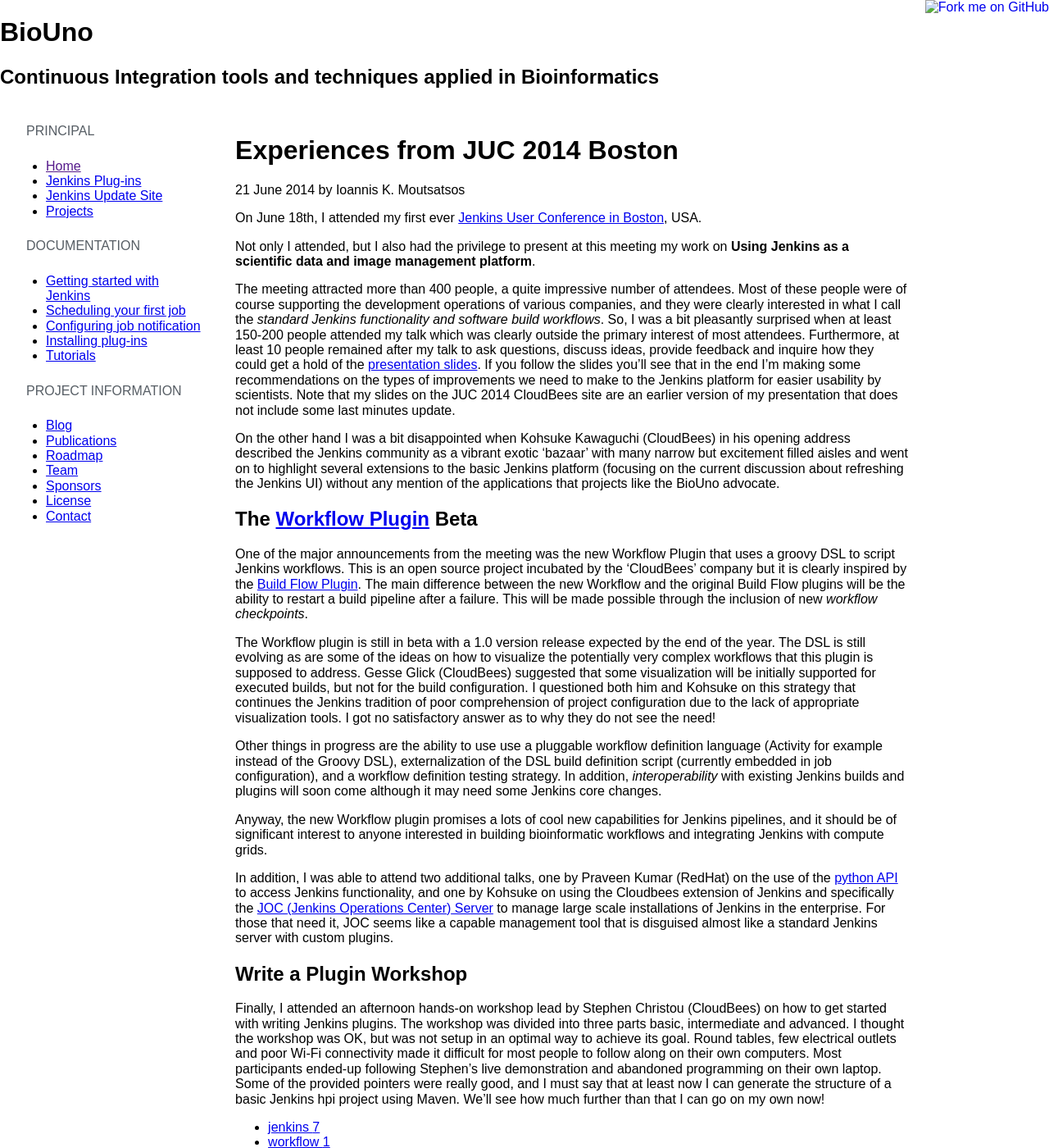
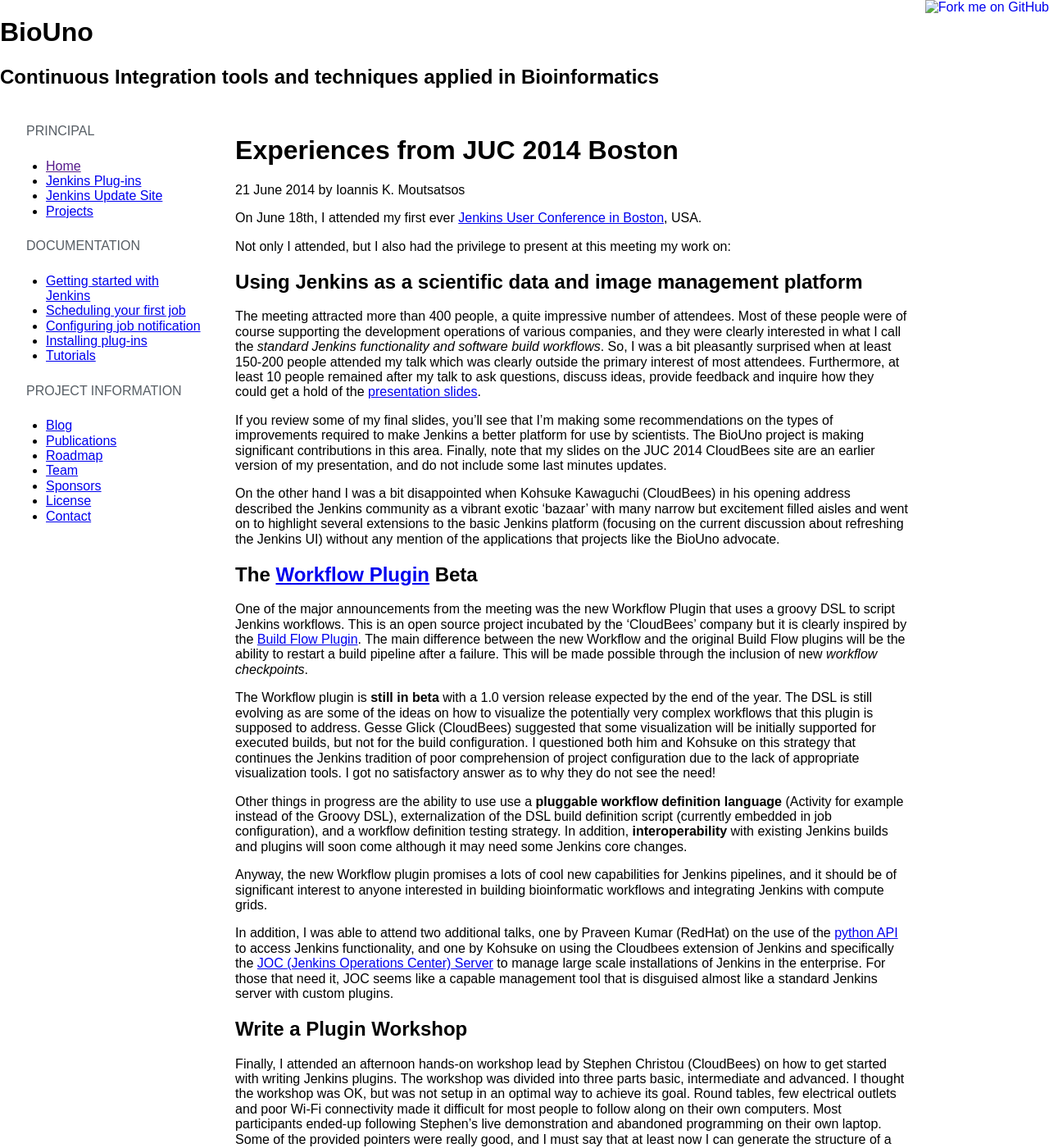
Before and after one commit to biouno/biouno.github.io, a Jekyll site: the page built from _posts/2014-06-21-Experiences-from-JUC2014-Boston.md, in a window 1280 px wide and 1400 px high. Shown: the whole window at 82% size. Built offline with Jekyll 4.4.1, drawn with Linux system fonts in a browser that asks for light colours; nearby versions of some CDN libraries; some web fonts are replaced; library files that are not in the unit come from our copies; comment, search, counter and statistics services are not loaded.

Commit message:
Improved my markdown skills 3

```diff
--- a/_posts/2014-06-21-Experiences-from-JUC2014-Boston.md
+++ b/_posts/2014-06-21-Experiences-from-JUC2014-Boston.md
@@ -10,9 +10,13 @@
 
 On June 18th, I attended my first ever [Jenkins User Conference in Boston](http://www.cloudbees.com/jenkins/juc-2014/boston/sessions), USA.
 
-Not only I attended, but I also had the privilege to present at this meeting my work on **Using Jenkins as a scientific data and image management platform**.
+Not only I attended, but I also had the privilege to present at this meeting my work on:
 
-The meeting attracted more than 400 people, a quite impressive number of attendees. Most of these people were of course supporting the development operations of various companies, and they were clearly interested in what I call the *standard Jenkins functionality and software build workflows*. So, I was a bit pleasantly surprised when at least 150-200 people attended my talk which was clearly outside the  primary interest of most attendees. Furthermore, at least 10 people remained after my talk to  ask questions, discuss ideas, provide feedback and inquire how they could get a hold of the [presentation slides](http://www.tinyurl.com/JUC2014-Moutsatsos). If you follow the slides you'll see that in the end I'm making some recommendations on the types of improvements we need to make to the Jenkins platform for easier usability by scientists. Note that my slides on the JUC 2014 CloudBees site are an earlier version of my presentation that does not include some last minutes update.
+## Using Jenkins as a scientific data and image management platform
+
+The meeting attracted more than 400 people, a quite impressive number of attendees. Most of these people were of course supporting the development operations of various companies, and they were clearly interested in what I call the *standard Jenkins functionality and software build workflows*. So, I was a bit pleasantly surprised when at least 150-200 people attended my talk which was clearly outside the  primary interest of most attendees. Furthermore, at least 10 people remained after my talk to  ask questions, discuss ideas, provide feedback and inquire how they could get a hold of the [presentation slides](http://www.tinyurl.com/JUC2014-Moutsatsos).
+
+If you review some of my final slides, you'll see that I'm making some recommendations on the types of improvements required to make Jenkins a better platform for use by scientists. The BioUno project is making significant contributions in this area. Finally, note that my slides on the JUC 2014 CloudBees site are an earlier version of my presentation, and do not include some last minutes updates.
 
 <!--more-->
 On the other hand I was a bit disappointed when Kohsuke Kawaguchi (CloudBees) in his opening address described the Jenkins community as a vibrant exotic 'bazaar' with many narrow but excitement filled aisles and went on to highlight several extensions to the basic Jenkins platform (focusing on the current discussion about refreshing the Jenkins UI) without any mention of the applications that projects like the BioUno advocate.
@@ -21,9 +25,9 @@
 One of the major announcements from the meeting was the new Workflow Plugin that uses a groovy DSL to script Jenkins workflows.
 This is an open source project incubated by the 'CloudBees' company but it is clearly inspired by the [Build Flow Plugin](https://wiki.jenkins-ci.org/display/JENKINS/Build+Flow+Plugin). The main difference between the new Workflow and the original Build Flow plugins will be the ability to restart a build pipeline after a failure. This will be made possible through the inclusion of new *workflow checkpoints*.
 
-The Workflow plugin is still in beta with a 1.0 version release expected by the end of the year. The DSL is still evolving as are some of the ideas on how to visualize the potentially very complex workflows that this plugin is supposed to address. Gesse Glick (CloudBees) suggested that some visualization will be initially supported for executed builds, but not for the build configuration. I questioned both him and Kohsuke on this strategy that continues the Jenkins tradition of poor comprehension of project configuration due to the lack of appropriate visualization tools. I got no satisfactory answer as to why they do not see the need!
+The Workflow plugin is **still in beta** with a 1.0 version release expected by the end of the year. The DSL is still evolving as are some of the ideas on how to visualize the potentially very complex workflows that this plugin is supposed to address. Gesse Glick (CloudBees) suggested that some visualization will be initially supported for executed builds, but not for the build configuration. I questioned both him and Kohsuke on this strategy that continues the Jenkins tradition of poor comprehension of project configuration due to the lack of appropriate visualization tools. I got no satisfactory answer as to why they do not see the need!
 
-Other things in progress are the ability to use use a pluggable workflow definition language (Activity for example instead of the Groovy DSL), externalization of the DSL build definition script (currently embedded in job configuration), and a workflow  definition testing strategy. In addition, *interoperability* with existing Jenkins builds and plugins will soon come although it may need some Jenkins core changes.
+Other things in progress are the ability to use use a **pluggable workflow definition language** (Activity for example instead of the Groovy DSL), externalization of the DSL build definition script (currently embedded in job configuration), and a workflow  definition testing strategy. In addition, **interoperability** with existing Jenkins builds and plugins will soon come although it may need some Jenkins core changes.
 
 Anyway, the new Workflow plugin promises a lots of cool new capabilities for Jenkins pipelines, and it should be of significant interest to anyone interested in building bioinformatic workflows and integrating Jenkins with compute grids.
 
```
